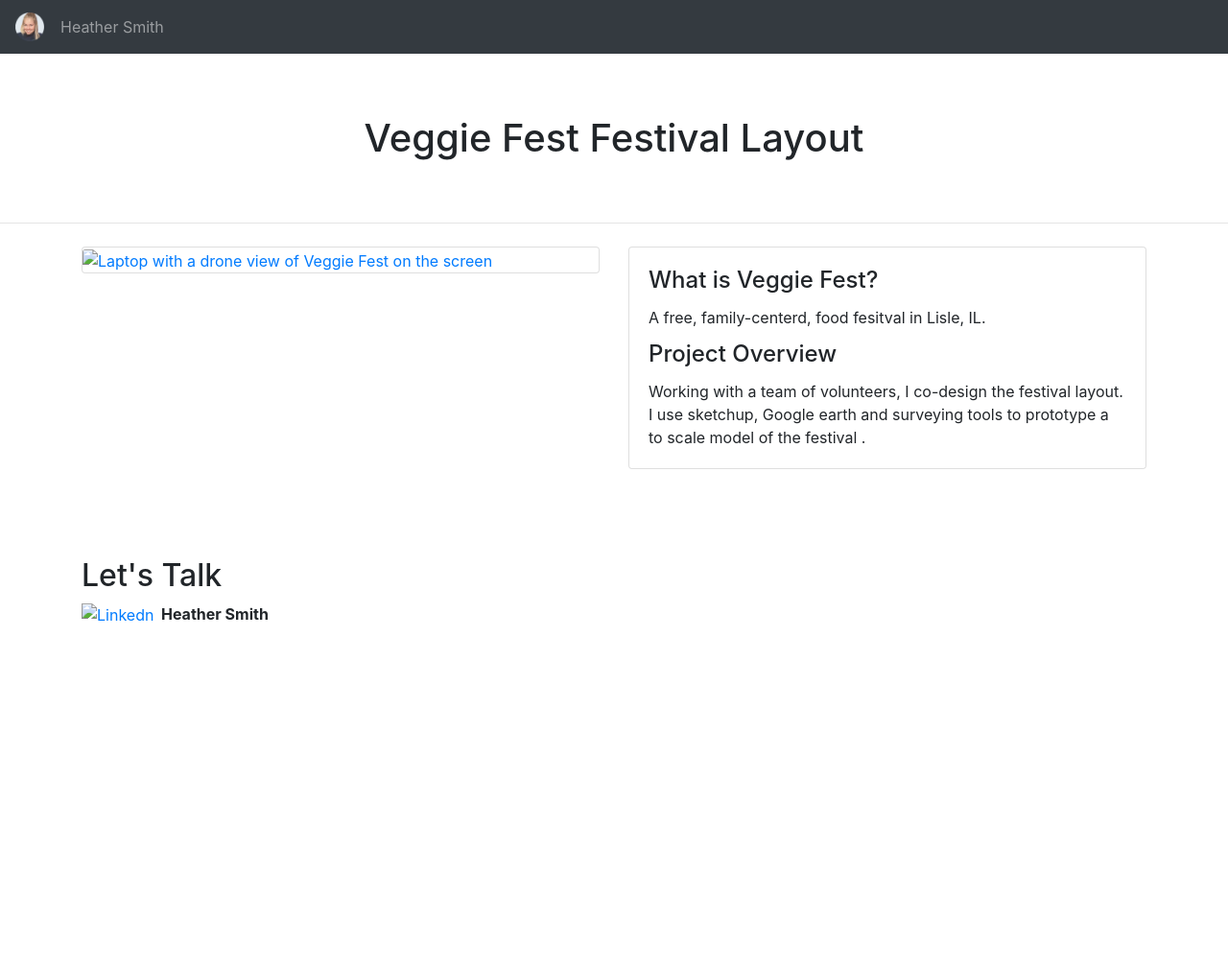
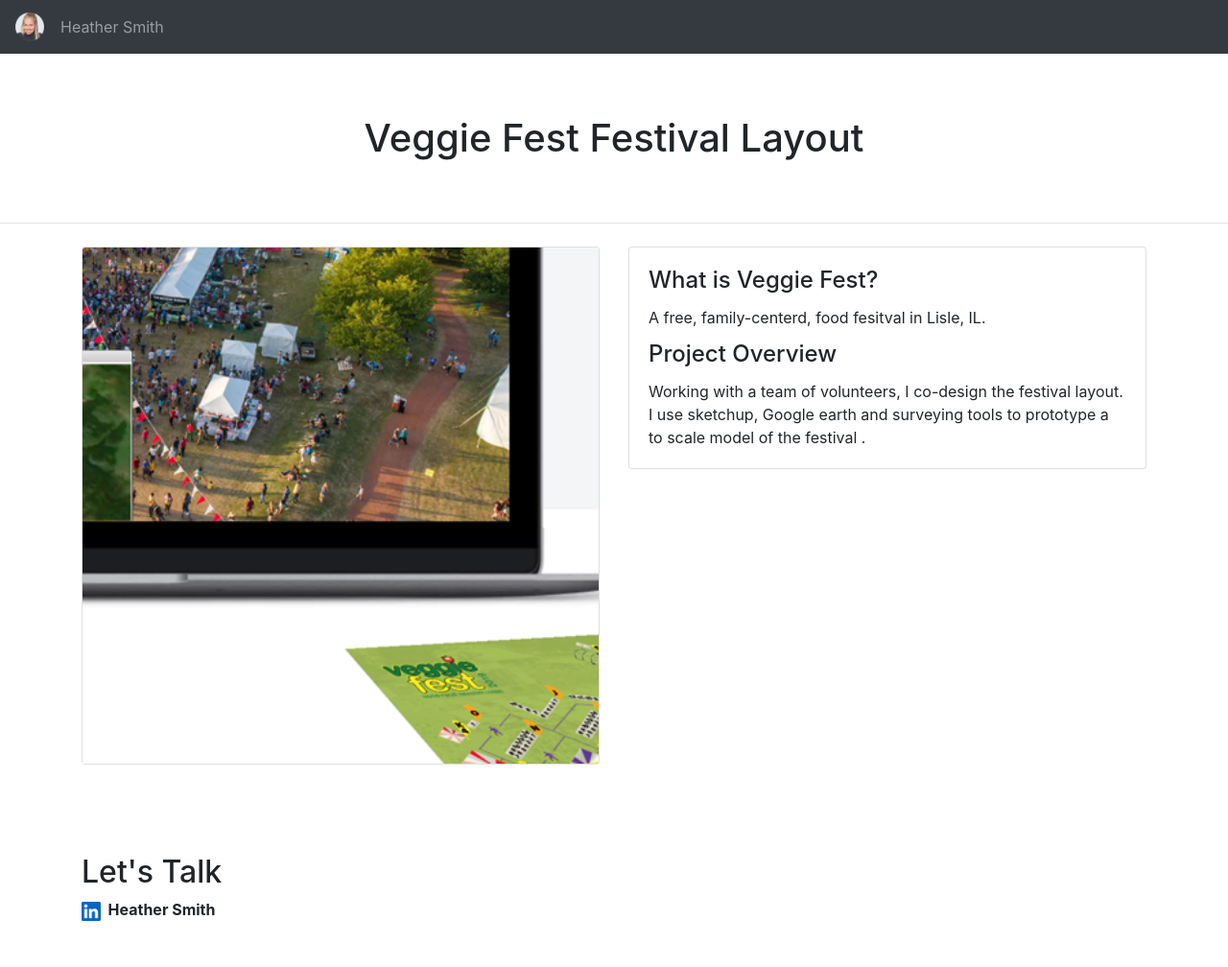
Before and after one commit to heathernorasmith/portfolio, a plain HTML site: page portfolio-2.html in a window 1280 px wide. Shown: the whole page at 96% size. Before the commit the page ends 800 px from the top, so only its background shows below. Drawn offline with Linux system fonts and the light colour scheme.

Commit message:
updated folder structure

```diff
--- a/portfolio-2.html
+++ b/portfolio-2.html
@@ -30,7 +30,7 @@
     <div class="row">
       <div class="col-sm-6">
         <div class="card">
-          <a href="portfolio-1.html"><img src="img/project-2-a.png" alt="Laptop with a drone view of Veggie Fest on the screen" class="card-img-top"></a> </div>
+          <a href="portfolio-1.html"><img src="assets/img/project-2-a.png" alt="Laptop with a drone view of Veggie Fest on the screen" class="card-img-top"></a> </div>
       </div>
       <div class="col-sm-6">
         <div class="card"> <a href="portfolio-2.html"></a>
@@ -50,7 +50,7 @@
     <div class="row">
       <div class="col-lg-4 col-md-6 col-sm-6 mb-md-0 mb-2">
       <h2>Let's Talk</h2>
-        <a href="https://www.linkedin.com/in/heathernora"><img src="img/0-2.jpg" alt="Linkedn" width="20" height="20"></a><strong>&nbsp;&nbsp;Heather Smith</strong><br>
+     <a href="https://www.linkedin.com/in/heathernora"><img src="assets/img/0-2.jpg" alt="Linkedn" width="20" height="20"></a><strong>&nbsp;&nbsp;Heather Smith</strong><br>
      <div>&nbsp;</div>
     <div>&nbsp;</div>
     </div>
```
Also changed, not shown: portfolio-1.html (+2 -2 lines), portfolio-3.html (+2 -2 lines), portfolio-4.html (+2 -2 lines). Lines whose indentation alone changed are shown as unchanged.
